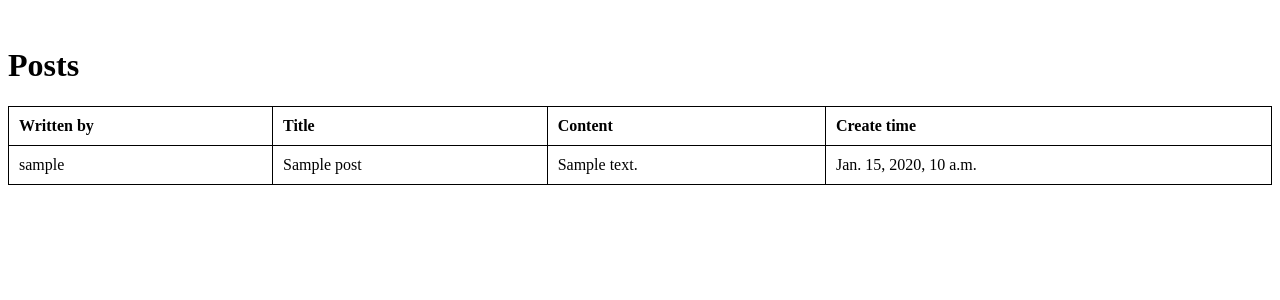
After one commit to badalchoudhary1/blog_app, a Django app: page /blogs/ in a window 1280 px wide. The commit adds this page. Shown: the top 300 px of the page. Run offline with Django 5.2, Linux system fonts and the light colour scheme; tables that the repository leaves empty hold one stand-in row (values such as "Sample post").

Commit message:
update the app

```diff
--- a/vege/models.py
+++ b/vege/models.py
@@ -10,7 +10,6 @@ class UserProfile(models.Model):
         return self.user.username
 
 
-
 class Post(models.Model):
     user_profile = models.ForeignKey(UserProfile, on_delete=models.CASCADE, related_name='posts')  # ForeignKey to UserProfile
     title = models.CharField(max_length=255)  # Title of the post
--- a/vege/templates/add_profile.html
+++ b/vege/templates/add_profile.html
@@ -8,13 +8,12 @@
 <body>
 
     <h1>Create User and Profile</h1>
+
     <form method="post" enctype="multipart/form-data">
         {% csrf_token %}
             <br>
             Is Login {{request.user.is_authenticated}}
             <br>
-        <h2>Create User</h2>
-        {{ user_form.as_p }}
 
         <h2>Create Profile</h2>
         {{ profile_form.as_p }}
--- /dev/null
+++ b/vege/templates/all_user_blogs.html
@@ -0,0 +1,50 @@
+
+<!DOCTYPE html>
+<html lang="en">
+<head>
+    <meta charset="UTF-8">
+    <meta name="viewport" content="width=device-width, initial-scale=1.0">
+    <title>User Profiles</title>
+    <style>
+        table {
+            width: 100%;
+            border-collapse: collapse;
+        }
+        table, th, td {
+            border: 1px solid black;
+        }
+        th, td {
+            padding: 10px;
+            text-align: left;
+        }
+        img {
+            max-width: 50px;
+        }
+    </style>
+</head>
+<body>
+    <br>
+    <h1>Posts</h1>
+    <table>
+        <thead>
+            <tr>
+                <th>Written by</th>
+                <th>Title</th>
+                <th>Content</th>
+                <th>Create time </th>
+            </tr>
+        </thead>
+        <tbody>
+            {% for post in posts %}
+            <tr>
+                <td>{{ post.user_profile.user.username }}</td> <!-- Show associated username -->
+                <td>{{ post.title }}</td> <!-- Show associated username -->
+                <td>{{ post.content }}</td>
+                <td>{{ post.created_at }}</td>
+            </tr>
+            {% endfor %}
+        </tbody>
+    </table>
+
+</body>
+</html>
--- a/vege/urls.py
+++ b/vege/urls.py
@@ -8,6 +8,7 @@ urlpatterns = [
     path('logout/', views.logout),
     path('add-profile/', views.add_profile, name='add_profile'),  # Form to create user and profile
     path('profiles/', views.user_profiles, name='user_profiles'),
+    path('blogs/', views.all_user_blogs, name='all_user_blogs'),
     path('profile/', views.user_profile_detail, name='user_profile_detail'),  # User profile with posts
     path('create-post/', views.create_post, name='create_post'),
 
--- a/vege/views.py
+++ b/vege/views.py
@@ -2,11 +2,10 @@ from django.shortcuts import render, redirect,get_object_or_404
 from django.contrib.auth.models import User
 from django.contrib import messages
 from django.contrib.auth import authenticate, login as loginAuth, logout as logoutAuth
-from .forms import UserCreationForm, UserProfileForm
+from .forms import  UserProfileForm
 from django.contrib.auth.decorators import login_required
 from .models import UserProfile, Post
-from .forms import PostForm
-
+from .forms import PostForm, UserCreationForm
 
 # Create your views here.
 def login(request):
@@ -62,9 +61,6 @@ def logout(request):
     logoutAuth(request)
     return render(request, "home.html")
 
-
-
-
 def add_profile(request):
     if not request.user.is_authenticated:
         messages.error(request, "Please log in to add a profile.")
@@ -72,33 +68,38 @@ def add_profile(request):
 
     try:
         # Check if the user already has a profile
-        user_profile = UserProfile.objects.get(user=request.user)
+        UserProfile.objects.get(user=request.user)
         messages.info(request, "You already have a profile.")
+
+        if request.method == 'POST':
+            profile_form = UserProfileForm(request.POST, request.FILES)
+            if profile_form.is_valid():
+                profile = profile_form.save(commit=False)
+                profile.user = request.user  # Associate the logged-in user
+                profile.save()
+                messages.success(request, "Profile created successfully!")
+                return redirect('user_profiles')
+            else:
+               messages.error(request, "Something went wrong!")
+               return render(request, 'add_profile.html', {'profile_form': profile_form})
+        else:
+            profile_form = UserProfileForm()
+
+        return render(request, 'add_profile.html', {'profile_form': profile_form,})
+
+    except UserProfile.DoesNotExist:
+        messages.info(request, "You do not have a profile")
         return redirect("user_profiles")
-    except UserProfile.DoesNotExist:
-        pass
-
-    if request.method == 'POST':
-        profile_form = UserProfileForm(request.POST, request.FILES)
-        if profile_form.is_valid():
-            profile = profile_form.save(commit=False)
-            profile.user = request.user  # Associate the logged-in user
-            profile.save()
-            messages.success(request, "Profile created successfully!")
-            return redirect('user_profiles')
-    else:
-        profile_form = UserProfileForm()
-
-    return render(request, 'add_profile.html', {'profile_form': profile_form})
-
 
 # View to display all profiles
 def user_profiles(request):
     profiles = UserProfile.objects.select_related('user').all()
     return render(request, 'user_profiles.html', {'profiles': profiles})
 
-
-
+# View to display all profiles
+def all_user_blogs(request):
+    posts = Post.objects.all()
+    return render(request, 'all_user_blogs.html', {'posts': posts})
 
 # Display user profile and their posts
 @login_required
@@ -110,14 +111,21 @@ def user_profile_detail(request):
 # Create a new post
 @login_required
 def create_post(request):
-    if request.method == 'POST':
-        form = PostForm(request.POST)
-        if form.is_valid():
-            post = form.save(commit=False)
-            post.user_profile = request.user.userprofile  # Link the post to the logged-in user's profile
-            post.save()
-            return redirect('user_profile_detail')
-    else:
-        form = PostForm()
+    try:
+        UserProfile.objects.get(user = request.user)
+        if request.method == 'POST':
+            form = PostForm(request.POST)
+            if form.is_valid():
+                post = form.save(commit=False)
+                post.user_profile = request.user.userprofile  # Link the post to the logged-in user's profile
+                post.save()
+                return redirect('user_profile_detail')
+        else:
+            print(vars(request.user.userprofile), 'user prfok req')
+            form = PostForm()
 
-    return render(request, 'create_post.html', {'form': form})
+        return render(request, 'create_post.html', {'form': form})
+
+    except UserProfile.DoesNotExist:
+        messages.error(request, "user prfile not exist")
+        return render(request, 'create_post.html', {'form': PostForm(request.POST)})
```
Also changed, not shown: vege/templates/create_post.html (+10 -0 lines).
